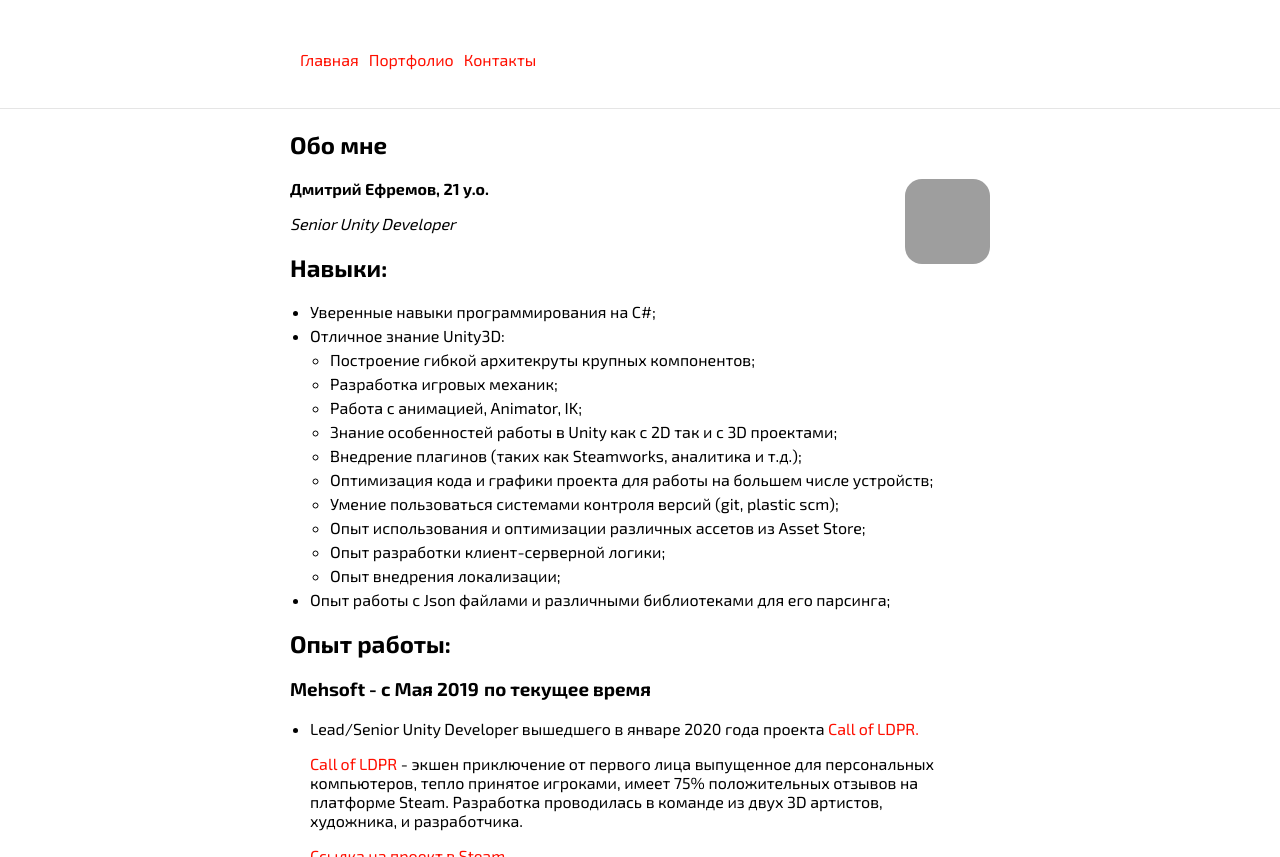
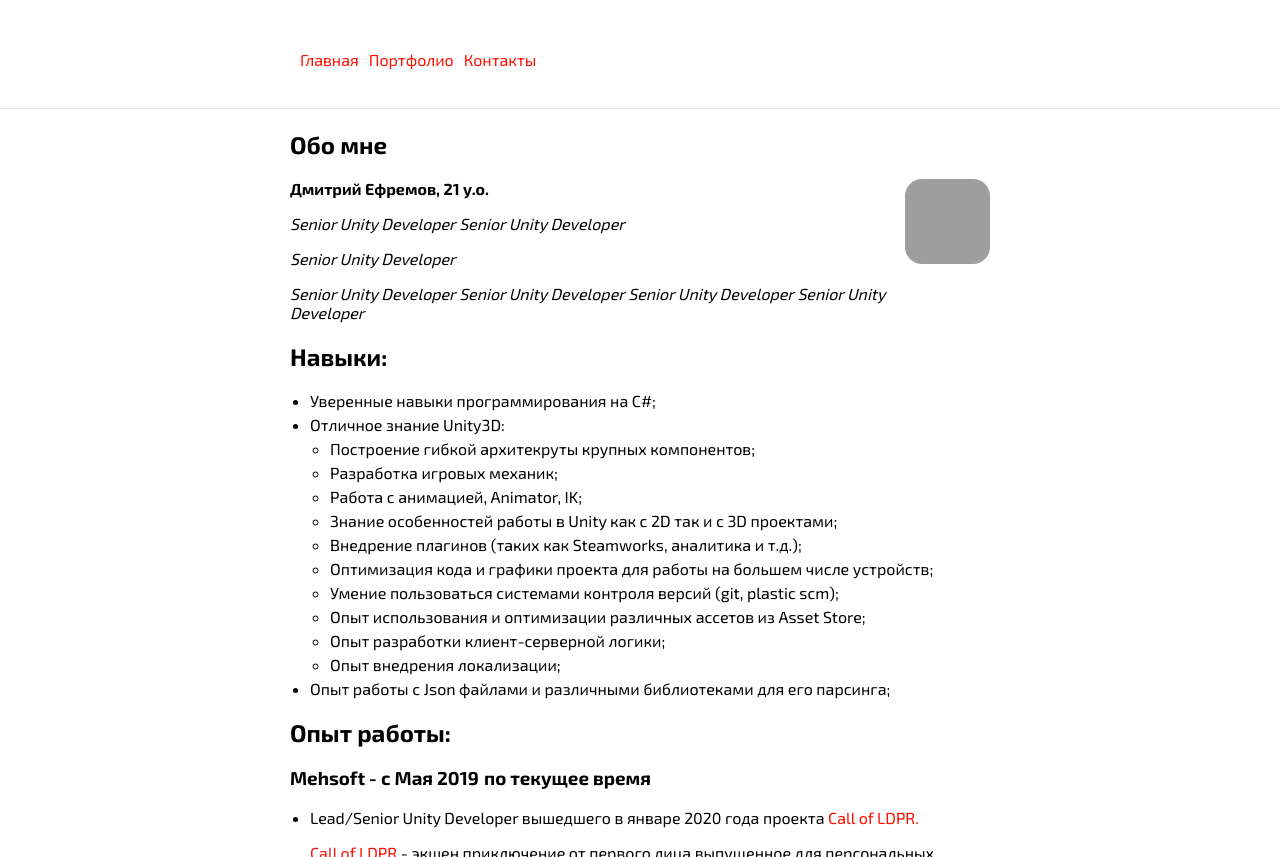
Before and after one commit to SwathingSoap/SwathingSoap.github.io, a Jekyll site: the page built from resume.md, in a window 1280 px wide and 900 px high, cut to the strip 0-857 px from the top of the window. Built offline with Jekyll 4.4.1, drawn with Linux system fonts in a browser that asks for light colours; our own code applies the rules of GitHub Pages for plain Markdown files; grey boxes are pictures that could not be loaded.

Commit message:
Update resume.md

```diff
--- a/resume.md
+++ b/resume.md
@@ -6,6 +6,16 @@ layout: default
 **Дмитрий Ефремов, 21 y.o.**
 <img class="profile-picture" src="https://i.imgur.com/8c1Ukin.png">
 
+*Senior Unity Developer*
+*Senior Unity Developer*
+
+
+*Senior Unity Developer*
+
+
+*Senior Unity Developer*
+*Senior Unity Developer*
+*Senior Unity Developer*
 *Senior Unity Developer*
 
 ## **Навыки:**
```
